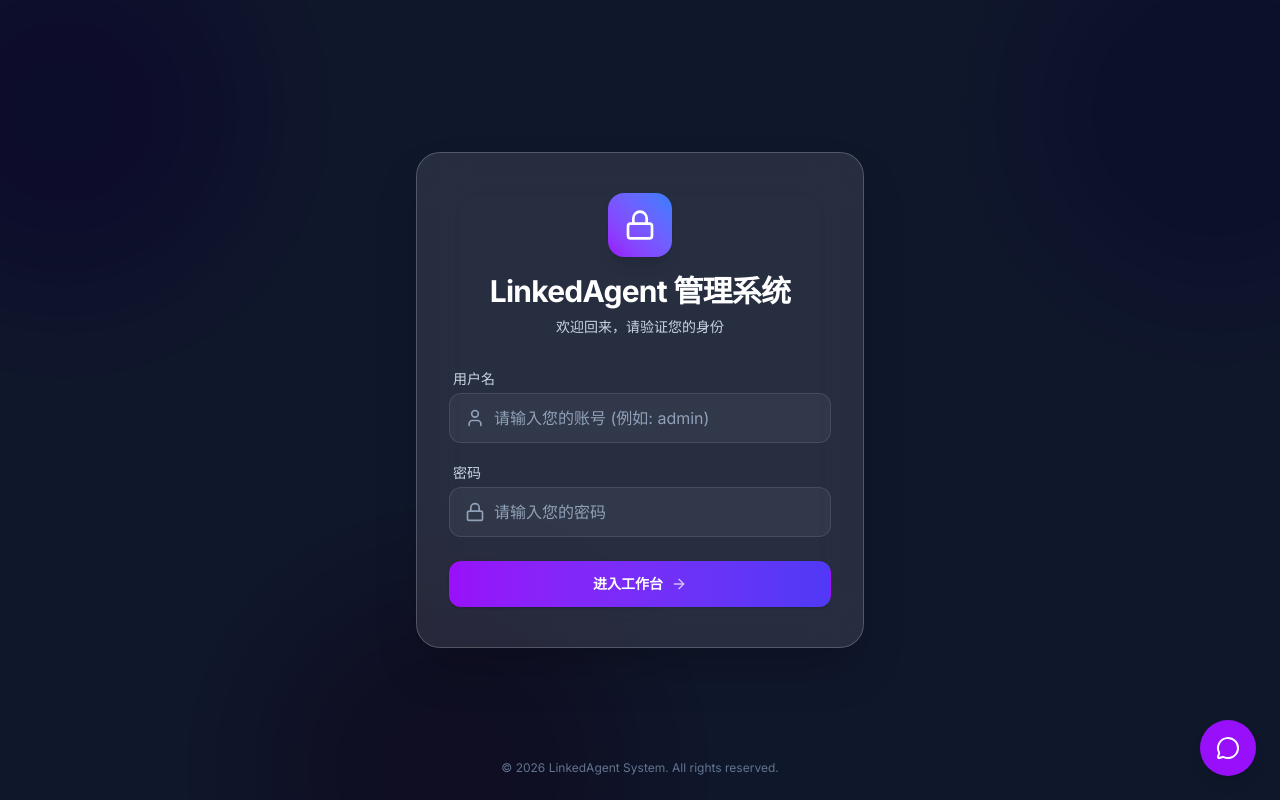
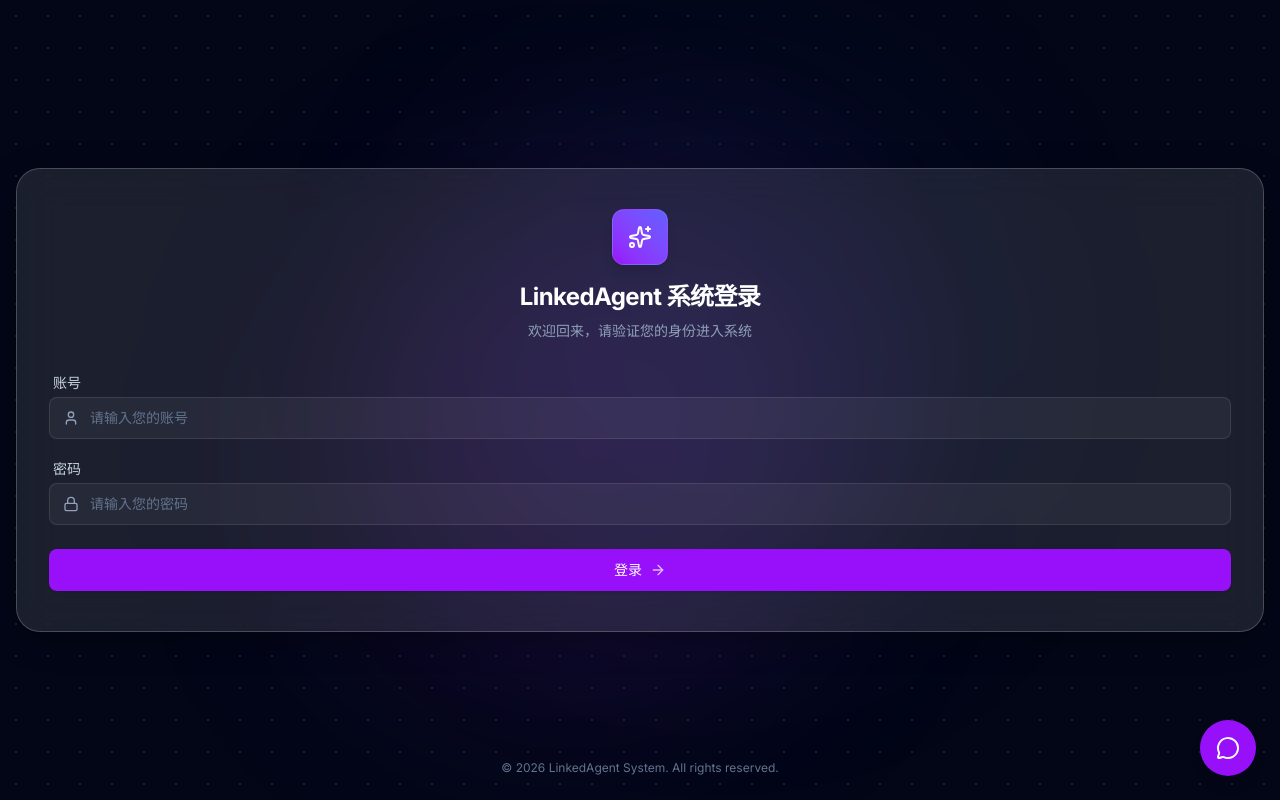
Before and after one commit to Lbaib/linkagent, a React (Vite) app in the folder linkedagent-frontend/: page /login in a window 1280 px wide. Built offline with nearby package versions, Linux system fonts and the light colour scheme.

Commit message:
design: apply dark static tech theme to login page

```diff
--- a/linkedagent-frontend/src/components/LoginPage.tsx
+++ b/linkedagent-frontend/src/components/LoginPage.tsx
@@ -1,14 +1,15 @@
 import React, { useState } from 'react';
 import { useNavigate, useLocation } from 'react-router-dom';
 import { useAuth } from '../context/AuthContext';
-import { Lock, User, Loader2, ArrowRight } from 'lucide-react';
+import { Lock, User, Loader2, ArrowRight, Sparkles } from 'lucide-react';
+import { AuthCard } from './AuthCard';
 
 interface LoginPageProps {
   title?: string;
 }
 
 export const LoginPage: React.FC<LoginPageProps> = ({
-  title = 'LinkedAgent 管理系统',
+  title = 'LinkedAgent 系统登录',
 }) => {
   const { login } = useAuth();
   const navigate = useNavigate();
@@ -18,8 +19,7 @@ export const LoginPage: React.FC<LoginPageProps> = ({
   const [error, setError] = useState('');
   const [isSubmitting, setIsSubmitting] = useState(false);
 
-  // Redirect back to where the user originally wanted to go, default to /home
-  const from = (location.state as { from?: { pathname?: string } })?.from?.pathname || '/home';
+  const from = (location.state as { from?: { pathname?: string } })?.from?.pathname || '/agent';
 
   const handleSubmit = async (e: React.FormEvent) => {
     e.preventDefault();
@@ -42,43 +42,41 @@ export const LoginPage: React.FC<LoginPageProps> = ({
     }
   };
 
+  return (
+    <div className="min-h-screen w-full flex items-center justify-center relative overflow-hidden tech-grid-bg">
+      {/* Decorative tech glow (Static, no flashing) */}
+      <div className="absolute top-1/4 left-1/4 w-[500px] h-[500px] bg-purple-900/20 rounded-full blur-[100px] pointer-events-none"></div>
+      <div className="absolute bottom-1/4 right-1/4 w-[500px] h-[500px] bg-indigo-900/20 rounded-full blur-[100px] pointer-events-none"></div>
 
-  return (
-    <div className="min-h-screen w-full flex items-center justify-center relative overflow-hidden bg-slate-900">
-      {/* Background Decorative Elements */}
-      <div className="absolute top-[-10%] left-[-10%] w-96 h-96 bg-purple-600 rounded-full mix-blend-multiply filter blur-3xl opacity-50 animate-blob"></div>
-      <div className="absolute top-[-10%] right-[-10%] w-96 h-96 bg-indigo-500 rounded-full mix-blend-multiply filter blur-3xl opacity-50 animate-blob animation-delay-2000"></div>
-      <div className="absolute bottom-[-20%] left-[20%] w-96 h-96 bg-pink-500 rounded-full mix-blend-multiply filter blur-3xl opacity-50 animate-blob animation-delay-4000"></div>
-
-      {/* Login Card (Glassmorphism) */}
-      <div className="relative z-10 w-full max-w-md px-8 py-10 mx-4 bg-white/10 backdrop-blur-xl border border-white/20 shadow-2xl rounded-3xl">
+      <div className="relative z-10 w-full px-4">
+        <AuthCard>
           <div className="mb-8 text-center">
-          <div className="w-16 h-16 bg-gradient-to-tr from-purple-600 to-blue-500 rounded-2xl mx-auto flex items-center justify-center shadow-lg mb-4">
-            <Lock className="w-8 h-8 text-white" />
+            <div className="w-14 h-14 bg-gradient-to-tr from-purple-600 to-indigo-500 rounded-xl mx-auto flex items-center justify-center shadow-lg mb-4 border border-white/10">
+              <Sparkles className="w-6 h-6 text-white" />
             </div>
-          <h2 className="text-3xl font-bold text-white tracking-tight mb-2">{title}</h2>
-          <p className="text-slate-300 text-sm">欢迎回来，请验证您的身份</p>
+            <h2 className="text-2xl font-bold text-white tracking-tight mb-2">{title}</h2>
+            <p className="text-slate-400 text-sm">欢迎回来，请验证您的身份进入系统</p>
           </div>
 
           <form onSubmit={handleSubmit} className="space-y-5">
             {error && (
-            <div className="p-3 rounded-xl bg-red-500/20 border border-red-500/50 text-red-200 text-sm flex items-center animate-in fade-in slide-in-from-top-2">
+              <div className="p-3 rounded-lg bg-red-500/10 border border-red-500/20 text-red-400 text-sm flex items-center">
                 <span className="mr-2">⚠️</span> {error}
               </div>
             )}
 
             <div className="space-y-1">
-            <label className="text-sm font-medium text-slate-300 block ml-1">用户名</label>
+              <label className="text-sm font-medium text-slate-300 block ml-1">账号</label>
               <div className="relative">
-              <div className="absolute inset-y-0 left-0 pl-4 flex items-center pointer-events-none">
-                <User className="h-5 w-5 text-slate-400" />
+                <div className="absolute inset-y-0 left-0 pl-3.5 flex items-center pointer-events-none">
+                  <User className="h-4 w-4 text-slate-400" />
                 </div>
                 <input
                   type="text"
                   value={username}
                   onChange={(e) => setUsername(e.target.value)}
-                className="block w-full pl-11 pr-4 py-3 bg-white/5 border border-white/10 rounded-xl text-white placeholder-slate-400 focus:outline-none focus:ring-2 focus:ring-purple-500 focus:border-transparent transition-all"
-                placeholder="请输入您的账号 (例如: admin)"
+                  className="block w-full pl-10 pr-4 py-2.5 bg-white/5 border border-white/10 rounded-lg text-white placeholder-slate-500 focus:outline-none focus:ring-1 focus:ring-purple-500 focus:border-purple-500 transition-all text-sm"
+                  placeholder="请输入您的账号"
                   autoComplete="username"
                 />
               </div>
@@ -87,14 +85,14 @@ export const LoginPage: React.FC<LoginPageProps> = ({
             <div className="space-y-1">
               <label className="text-sm font-medium text-slate-300 block ml-1">密码</label>
               <div className="relative">
-              <div className="absolute inset-y-0 left-0 pl-4 flex items-center pointer-events-none">
-                <Lock className="h-5 w-5 text-slate-400" />
+                <div className="absolute inset-y-0 left-0 pl-3.5 flex items-center pointer-events-none">
+                  <Lock className="h-4 w-4 text-slate-400" />
                 </div>
                 <input
                   type="password"
                   value={password}
                   onChange={(e) => setPassword(e.target.value)}
-                className="block w-full pl-11 pr-4 py-3 bg-white/5 border border-white/10 rounded-xl text-white placeholder-slate-400 focus:outline-none focus:ring-2 focus:ring-purple-500 focus:border-transparent transition-all"
+                  className="block w-full pl-10 pr-4 py-2.5 bg-white/5 border border-white/10 rounded-lg text-white placeholder-slate-500 focus:outline-none focus:ring-1 focus:ring-purple-500 focus:border-purple-500 transition-all text-sm"
                   placeholder="请输入您的密码"
                   autoComplete="current-password"
                 />
@@ -104,21 +102,21 @@ export const LoginPage: React.FC<LoginPageProps> = ({
             <button
               type="submit"
               disabled={isSubmitting}
-            className="w-full flex items-center justify-center py-3 px-4 mt-6 border border-transparent rounded-xl shadow-sm text-sm font-semibold text-white bg-gradient-to-r from-purple-600 to-indigo-600 hover:from-purple-500 hover:to-indigo-500 focus:outline-none focus:ring-2 focus:ring-offset-2 focus:ring-offset-slate-900 focus:ring-purple-500 disabled:opacity-70 disabled:cursor-not-allowed transition-all group"
+              className="w-full flex items-center justify-center py-2.5 px-4 mt-6 border border-transparent rounded-lg shadow-sm text-sm font-medium text-white bg-purple-600 hover:bg-purple-500 focus:outline-none focus:ring-2 focus:ring-offset-2 focus:ring-offset-slate-900 focus:ring-purple-500 disabled:opacity-50 disabled:cursor-not-allowed transition-all"
             >
               {isSubmitting ? (
-              <Loader2 className="animate-spin -ml-1 mr-2 h-5 w-5 text-white" />
+                <Loader2 className="animate-spin -ml-1 mr-2 h-4 w-4 text-white" />
               ) : (
                 <>
-                进入工作台
-                <ArrowRight className="ml-2 h-4 w-4 opacity-70 group-hover:opacity-100 group-hover:translate-x-1 transition-all" />
+                  登录
+                  <ArrowRight className="ml-2 h-4 w-4 opacity-70" />
                 </>
               )}
             </button>
           </form>
+        </AuthCard>
       </div>
 
-      {/* Footer info */}
       <div className="absolute bottom-6 text-slate-500 text-xs">
         &copy; {new Date().getFullYear()} LinkedAgent System. All rights reserved.
       </div>
--- a/linkedagent-frontend/src/index.css
+++ b/linkedagent-frontend/src/index.css
@@ -89,3 +89,9 @@
   padding: 2.5rem 2rem;
   box-shadow: 0 8px 32px rgba(0, 0, 0, 0.3);
 }
+
+.tech-grid-bg {
+  background-color: #020617; /* slate-950 */
+  background-image: radial-gradient(rgba(255, 255, 255, 0.1) 1px, transparent 1px);
+  background-size: 32px 32px;
+}
```
Lines whose indentation alone changed are shown as unchanged.
